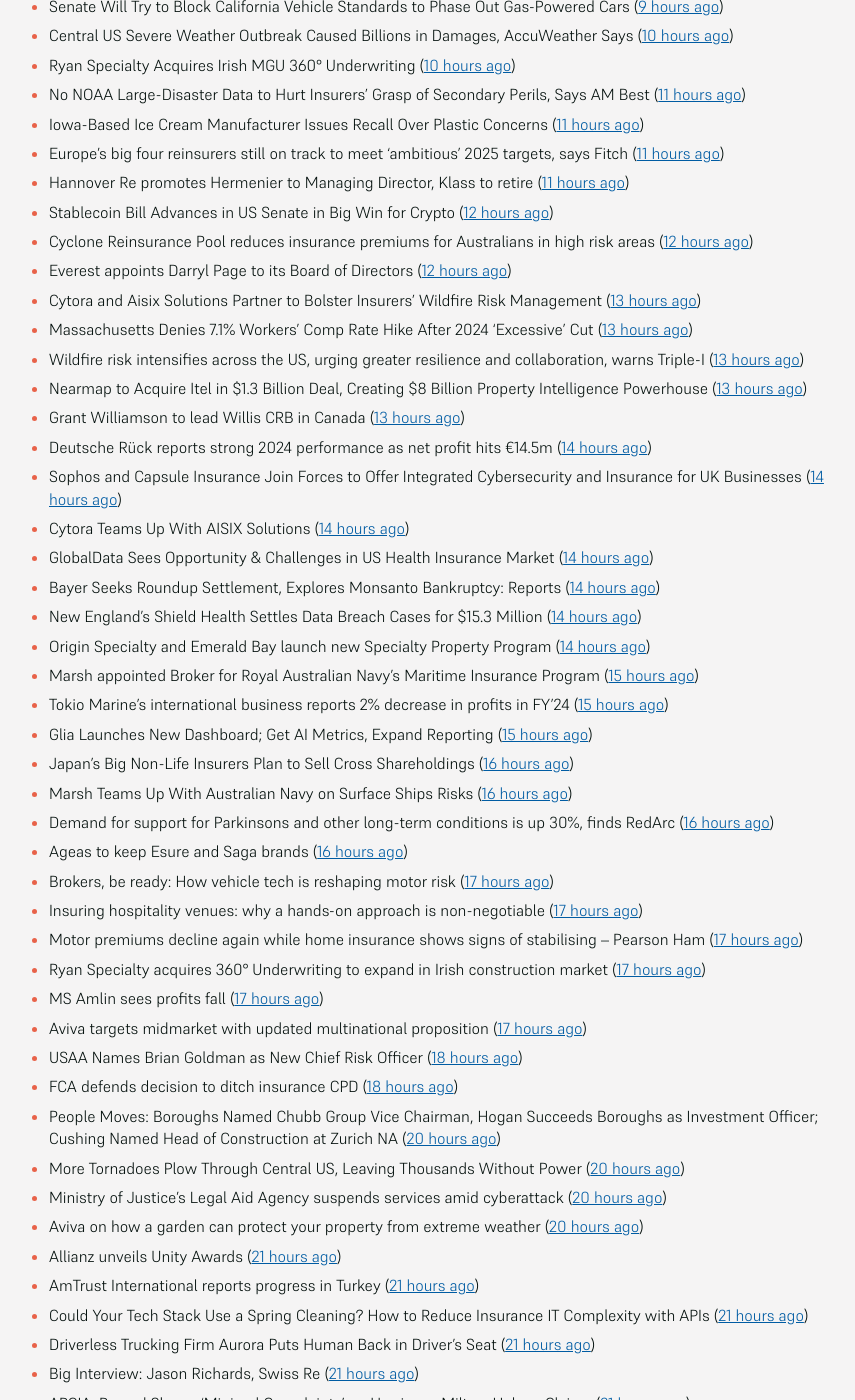
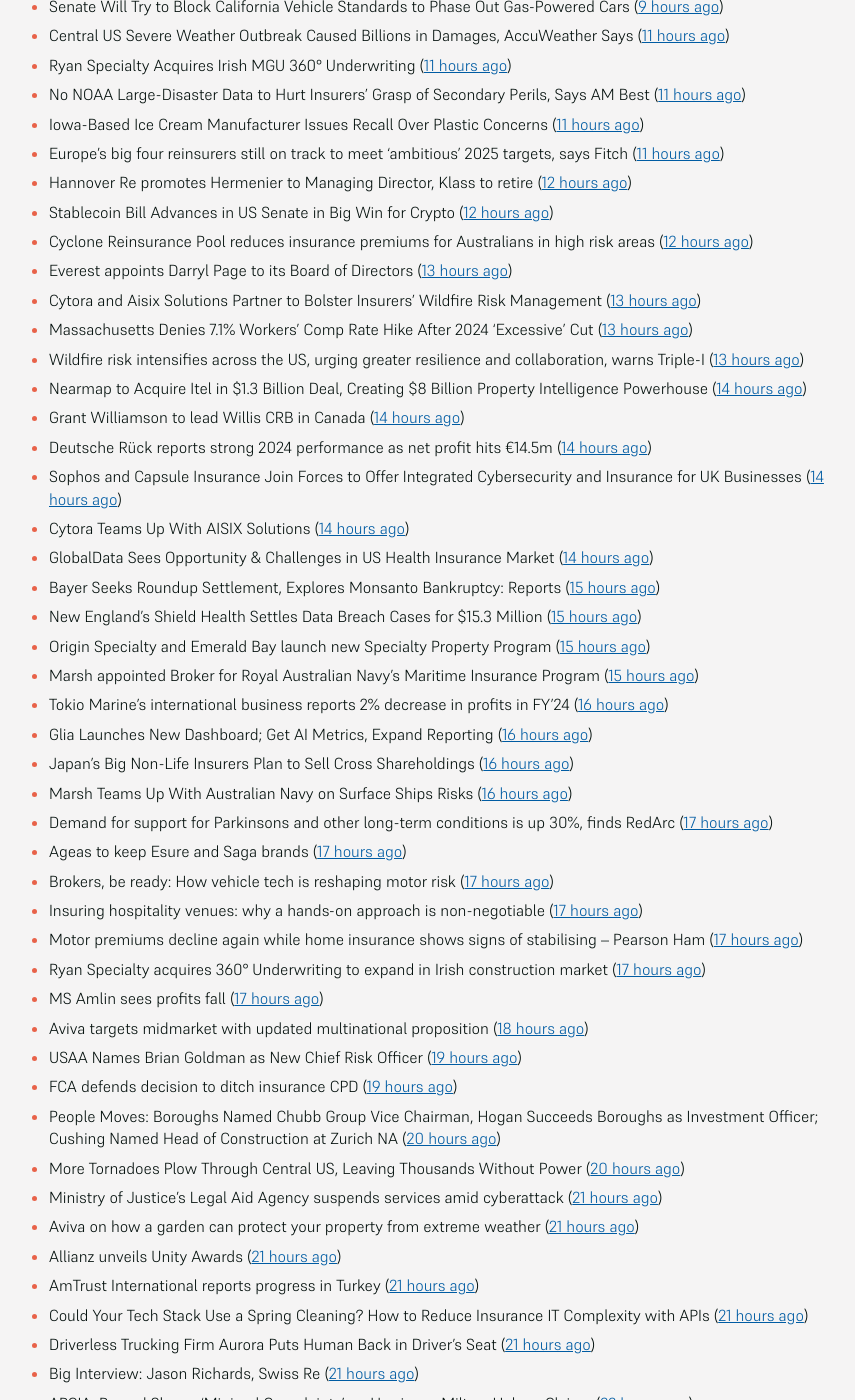
Before and after one commit to mat-0/feeds.thechels.uk, a Jekyll site: the page built from index.md, in a window 1280 px wide and 1400 px high, scrolled down 485 px. Shown: the whole window, without its empty margins (215-1070 px from the left). Built offline with Jekyll 4.4.1, drawn with Linux system fonts in a browser that asks for light colours; some of the changed text lies outside the part shown.

Commit message:
New Feed

```diff
--- a/index.md
+++ b/index.md
@@ -11,57 +11,57 @@ description: Latest Updates
 - Ransomware claims costly but stabilized in 2024, Coalition ([7 hours ago](https://www.dig-in.com/news/ransomware-claims-costly-but-stabilized-in-2024-coalition))
 - MGAs: Turning financial infrastructure into a strategic advantage ([7 hours ago](https://www.dig-in.com/opinion/turning-financial-infrastructure-into-a-strategic-advantage))
 - Insurers must manage governance and bias to comply with AI regulation, experts say ([7 hours ago](https://www.dig-in.com/news/ai-governance-and-bias-become-compliance-issues-for-insurers))
-- Exporters rethink routes after tariff shock – Allianz Trade ([7 hours ago](https://www.insurancebusinessmag.com/uk/news/sme/exporters-rethink-routes-after-tariff-shock--allianz-trade-536347.aspx))
-- Deals: Nearmap Buys itel Property Claims ([7 hours ago](https://insurance-edge.net/2025/05/20/deals-nearmap-buys-itel-property-claims/))
+- Exporters rethink routes after tariff shock – Allianz Trade ([8 hours ago](https://www.insurancebusinessmag.com/uk/news/sme/exporters-rethink-routes-after-tariff-shock--allianz-trade-536347.aspx))
+- Deals: Nearmap Buys itel Property Claims ([8 hours ago](https://insurance-edge.net/2025/05/20/deals-nearmap-buys-itel-property-claims/))
 - Marsh secures navy insurance role ([8 hours ago](https://www.insurancebusinessmag.com/uk/news/construction-engineering/marsh-secures-navy-insurance-role-536336.aspx))
 - Some Drivers Cannot Recognise Crucial Safety Warning Lights ([9 hours ago](https://insurance-edge.net/2025/05/20/some-drivers-cannot-recognise-crucial-safety-warning-lights/))
 - Senate Will Try to Block California Vehicle Standards to Phase Out Gas-Powered Cars ([9 hours ago](https://www.insurancejournal.com/news/west/2025/05/20/824554.htm))
-- Central US Severe Weather Outbreak Caused Billions in Damages, AccuWeather Says ([10 hours ago](https://www.insurancejournal.com/news/midwest/2025/05/20/824523.htm))
-- Ryan Specialty Acquires Irish MGU 360° Underwriting ([10 hours ago](https://www.insurancejournal.com/news/international/2025/05/20/824530.htm))
+- Central US Severe Weather Outbreak Caused Billions in Damages, AccuWeather Says ([11 hours ago](https://www.insurancejournal.com/news/midwest/2025/05/20/824523.htm))
+- Ryan Specialty Acquires Irish MGU 360° Underwriting ([11 hours ago](https://www.insurancejournal.com/news/international/2025/05/20/824530.htm))
 - No NOAA Large-Disaster Data to Hurt Insurers’ Grasp of Secondary Perils, Says AM Best ([11 hours ago](https://www.insurancejournal.com/news/national/2025/05/20/824515.htm))
 - Iowa-Based Ice Cream Manufacturer Issues Recall Over Plastic Concerns ([11 hours ago](https://www.insurancejournal.com/news/midwest/2025/05/20/824520.htm))
 - Europe’s big four reinsurers still on track to meet ‘ambitious’ 2025 targets, says Fitch ([11 hours ago](https://www.reinsurancene.ws/europes-big-four-reinsurers-still-on-track-to-meet-ambitious-2025-targets-says-fitch/))
-- Hannover Re promotes Hermenier to Managing Director, Klass to retire ([11 hours ago](https://www.reinsurancene.ws/hannover-re-promotes-hermenier-to-managing-director-klass-to-retire/))
+- Hannover Re promotes Hermenier to Managing Director, Klass to retire ([12 hours ago](https://www.reinsurancene.ws/hannover-re-promotes-hermenier-to-managing-director-klass-to-retire/))
 - Stablecoin Bill Advances in US Senate in Big Win for Crypto ([12 hours ago](https://www.insurancejournal.com/news/national/2025/05/20/824512.htm))
 - Cyclone Reinsurance Pool reduces insurance premiums for Australians in high risk areas ([12 hours ago](https://www.reinsurancene.ws/cyclone-reinsurance-pool-reduces-insurance-premiums-for-australians-in-high-risk-areas/))
-- Everest appoints Darryl Page to its Board of Directors ([12 hours ago](https://www.reinsurancene.ws/everest-appoints-darryl-page-to-its-board-of-directors/))
+- Everest appoints Darryl Page to its Board of Directors ([13 hours ago](https://www.reinsurancene.ws/everest-appoints-darryl-page-to-its-board-of-directors/))
 - Cytora and Aisix Solutions Partner to Bolster Insurers’ Wildfire Risk Management ([13 hours ago](https://www.insurtechinsights.com/cytora-and-aisix-solutions-partner-to-bolster-insurers-wildfire-risk-management/))
 - Massachusetts Denies 7.1% Workers’ Comp Rate Hike After 2024 ‘Excessive’ Cut ([13 hours ago](https://www.insurancejournal.com/news/east/2025/05/20/824489.htm))
 - Wildfire risk intensifies across the US, urging greater resilience and collaboration, warns Triple-I ([13 hours ago](https://www.reinsurancene.ws/wildfire-risk-intensifies-across-the-us-urging-greater-resilience-and-collaboration-warns-triple-i/))
-- Nearmap to Acquire Itel in $1.3 Billion Deal, Creating $8 Billion Property Intelligence Powerhouse ([13 hours ago](https://www.insurtechinsights.com/nearmap-to-acquire-itel-in-1-3-billion-deal-creating-8-billion-property-intelligence-powerhouse/))
-- Grant Williamson to lead Willis CRB in Canada ([13 hours ago](https://www.reinsurancene.ws/grant-williamson-to-lead-willis-crb-in-canada/))
+- Nearmap to Acquire Itel in $1.3 Billion Deal, Creating $8 Billion Property Intelligence Powerhouse ([14 hours ago](https://www.insurtechinsights.com/nearmap-to-acquire-itel-in-1-3-billion-deal-creating-8-billion-property-intelligence-powerhouse/))
+- Grant Williamson to lead Willis CRB in Canada ([14 hours ago](https://www.reinsurancene.ws/grant-williamson-to-lead-willis-crb-in-canada/))
 - Deutsche Rück reports strong 2024 performance as net profit hits €14.5m ([14 hours ago](https://www.reinsurancene.ws/deutsche-ruck-reports-strong-2024-performance-as-net-profit-hits-e14-5m/))
 - Sophos and Capsule Insurance Join Forces to Offer Integrated Cybersecurity and Insurance for UK Businesses ([14 hours ago](https://www.insurtechinsights.com/sophos-and-capsule-insurance-join-forces-to-offer-integrated-cybersecurity-and-insurance-for-uk-businesses/))
 - Cytora Teams Up With AISIX Solutions ([14 hours ago](https://insurance-edge.net/2025/05/20/cytora-teams-up-with-aisix-solutions/))
 - GlobalData Sees Opportunity & Challenges in US Health Insurance Market ([14 hours ago](https://insurance-edge.net/2025/05/20/globaldata-sees-opportunity-challenges-in-us-health-insurance-market/))
-- Bayer Seeks Roundup Settlement, Explores Monsanto Bankruptcy: Reports ([14 hours ago](https://www.insurancejournal.com/news/national/2025/05/20/824477.htm))
-- New England’s Shield Health Settles Data Breach Cases for $15.3 Million ([14 hours ago](https://www.insurancejournal.com/news/east/2025/05/20/824475.htm))
-- Origin Specialty and Emerald Bay launch new Specialty Property Program ([14 hours ago](https://www.reinsurancene.ws/origin-specialty-and-emerald-bay-launch-new-specialty-property-program/))
+- Bayer Seeks Roundup Settlement, Explores Monsanto Bankruptcy: Reports ([15 hours ago](https://www.insurancejournal.com/news/national/2025/05/20/824477.htm))
+- New England’s Shield Health Settles Data Breach Cases for $15.3 Million ([15 hours ago](https://www.insurancejournal.com/news/east/2025/05/20/824475.htm))
+- Origin Specialty and Emerald Bay launch new Specialty Property Program ([15 hours ago](https://www.reinsurancene.ws/origin-specialty-and-emerald-bay-launch-new-specialty-property-program/))
 - Marsh appointed Broker for Royal Australian Navy’s Maritime Insurance Program ([15 hours ago](https://www.reinsurancene.ws/marsh-appointed-broker-for-royal-australian-navys-maritime-insurance-program/))
-- Tokio Marine’s international business reports 2% decrease in profits in FY’24 ([15 hours ago](https://www.reinsurancene.ws/tokio-marines-international-business-reports-2-decrease-in-profits-in-fy24/))
-- Glia Launches New Dashboard; Get AI Metrics, Expand Reporting ([15 hours ago](https://insurance-edge.net/2025/05/20/glia-launches-new-dashboard-get-ai-metrics-expand-reporting/))
+- Tokio Marine’s international business reports 2% decrease in profits in FY’24 ([16 hours ago](https://www.reinsurancene.ws/tokio-marines-international-business-reports-2-decrease-in-profits-in-fy24/))
+- Glia Launches New Dashboard; Get AI Metrics, Expand Reporting ([16 hours ago](https://insurance-edge.net/2025/05/20/glia-launches-new-dashboard-get-ai-metrics-expand-reporting/))
 - Japan’s Big Non-Life Insurers Plan to Sell Cross Shareholdings ([16 hours ago](https://www.insurancejournal.com/news/international/2025/05/20/824468.htm))
 - Marsh Teams Up With Australian Navy on Surface Ships Risks ([16 hours ago](https://insurance-edge.net/2025/05/20/marsh-teams-up-with-australian-navy-on-surface-ships-risks/))
-- Demand for support for Parkinsons and other long-term conditions is up 30%, finds RedArc ([16 hours ago](https://ifamagazine.com/demand-for-support-for-parkinsons-and-other-long-term-conditions-is-up-30-finds-redarc/))
-- Ageas to keep Esure and Saga brands ([16 hours ago](https://www.postonline.co.uk/news/7957788/ageas-to-keep-esure-and-saga-brands))
+- Demand for support for Parkinsons and other long-term conditions is up 30%, finds RedArc ([17 hours ago](https://ifamagazine.com/demand-for-support-for-parkinsons-and-other-long-term-conditions-is-up-30-finds-redarc/))
+- Ageas to keep Esure and Saga brands ([17 hours ago](https://www.postonline.co.uk/news/7957788/ageas-to-keep-esure-and-saga-brands))
 - Brokers, be ready: How vehicle tech is reshaping motor risk ([17 hours ago](https://www.insurancebusinessmag.com/uk/news/auto-motor/brokers-be-ready-how-vehicle-tech-is-reshaping-motor-risk-536269.aspx))
 - Insuring hospitality venues: why a hands-on approach is non-negotiable ([17 hours ago](https://www.insurancebusinessmag.com/uk/news/hospitality/insuring-hospitality-venues-why-a-handson-approach-is-nonnegotiable-536268.aspx))
 - Motor premiums decline again while home insurance shows signs of stabilising – Pearson Ham ([17 hours ago](https://www.insurancebusinessmag.com/uk/news/auto-motor/motor-premiums-decline-again-while-home-insurance-shows-signs-of-stabilising--pearson-ham-536267.aspx))
 - Ryan Specialty acquires 360° Underwriting to expand in Irish construction market ([17 hours ago](https://www.insurancebusinessmag.com/uk/news/breaking-news/ryan-specialty-acquires-360-underwriting-to-expand-in-irish-construction-market-536266.aspx))
 - MS Amlin sees profits fall ([17 hours ago](https://www.insurancebusinessmag.com/uk/news/breaking-news/ms-amlin-sees-profits-fall-536259.aspx))
-- Aviva targets midmarket with updated multinational proposition ([17 hours ago](https://www.postonline.co.uk/broker/7957787/aviva-targets-midmarket-with-updated-multinational-proposition))
-- USAA Names Brian Goldman as New Chief Risk Officer ([18 hours ago](https://www.insurtechinsights.com/usaa-names-brian-goldman-as-new-chief-risk-officer/))
-- FCA defends decision to ditch insurance CPD ([18 hours ago](https://www.postonline.co.uk/news/7957780/fca-defends-decision-to-ditch-insurance-cpd))
+- Aviva targets midmarket with updated multinational proposition ([18 hours ago](https://www.postonline.co.uk/broker/7957787/aviva-targets-midmarket-with-updated-multinational-proposition))
+- USAA Names Brian Goldman as New Chief Risk Officer ([19 hours ago](https://www.insurtechinsights.com/usaa-names-brian-goldman-as-new-chief-risk-officer/))
+- FCA defends decision to ditch insurance CPD ([19 hours ago](https://www.postonline.co.uk/news/7957780/fca-defends-decision-to-ditch-insurance-cpd))
 - People Moves: Boroughs Named Chubb Group Vice Chairman, Hogan Succeeds Boroughs as Investment Officer; Cushing Named Head of Construction at Zurich NA ([20 hours ago](https://www.insurancejournal.com/news/national/2025/05/20/824390.htm))
 - More Tornadoes Plow Through Central US, Leaving Thousands Without Power ([20 hours ago](https://www.insurancejournal.com/news/southeast/2025/05/20/824450.htm))
-- Ministry of Justice's Legal Aid Agency suspends services amid cyberattack ([20 hours ago](https://www.insurancebusinessmag.com/uk/news/cyber/ministry-of-justices-legal-aid-agency-suspends-services-amid-cyberattack-536241.aspx))
-- Aviva on how a garden can protect your property from extreme weather ([20 hours ago](https://www.insurancebusinessmag.com/uk/news/property-insurance/aviva-on-how-a-garden-can-protect-your-property-from-extreme-weather-536238.aspx))
+- Ministry of Justice's Legal Aid Agency suspends services amid cyberattack ([21 hours ago](https://www.insurancebusinessmag.com/uk/news/cyber/ministry-of-justices-legal-aid-agency-suspends-services-amid-cyberattack-536241.aspx))
+- Aviva on how a garden can protect your property from extreme weather ([21 hours ago](https://www.insurancebusinessmag.com/uk/news/property-insurance/aviva-on-how-a-garden-can-protect-your-property-from-extreme-weather-536238.aspx))
 - Allianz unveils Unity Awards ([21 hours ago](https://www.insurancebusinessmag.com/uk/news/breaking-news/allianz-unveils-unity-awards-536237.aspx))
 - AmTrust International reports progress in Turkey ([21 hours ago](https://www.insurancebusinessmag.com/uk/news/breaking-news/amtrust-international-reports-progress-in-turkey-536236.aspx))
 - Could Your Tech Stack Use a Spring Cleaning? How to Reduce Insurance IT Complexity with APIs ([21 hours ago](https://www.insurancejournal.com/blogs/agentsync/2025/05/20/822951.htm))
 - Driverless Trucking Firm Aurora Puts Human Back in Driver’s Seat ([21 hours ago](https://www.insurancejournal.com/news/southcentral/2025/05/20/824443.htm))
 - Big Interview: Jason Richards, Swiss Re ([21 hours ago](https://www.postonline.co.uk/reinsurance/7957541/big-interview-jason-richards-swiss-re))
-- APCIA: Record Shows ‘Minimal Complaints’ on Hurricane Milton, Helene Claims ([21 hours ago](https://www.insurancejournal.com/news/national/2025/05/20/824364.htm))
+- APCIA: Record Shows ‘Minimal Complaints’ on Hurricane Milton, Helene Claims ([22 hours ago](https://www.insurancejournal.com/news/national/2025/05/20/824364.htm))
 - Italy’s Data Watchdog Fines AI Company Replika’s Developer $5.6 Million ([22 hours ago](https://www.insurancejournal.com/news/international/2025/05/20/824403.htm))
 - EY Negligently Missed Huge Fraud at Collapsed Hospital Operator, $3B UK Trial Hears ([22 hours ago](https://www.insurancejournal.com/news/international/2025/05/20/824369.htm))
 - EU Will Propose to G7 Nations a Reduction in Sanctions Price Cap for Russian Oil ([22 hours ago](https://www.insurancejournal.com/news/international/2025/05/20/824398.htm))
```
